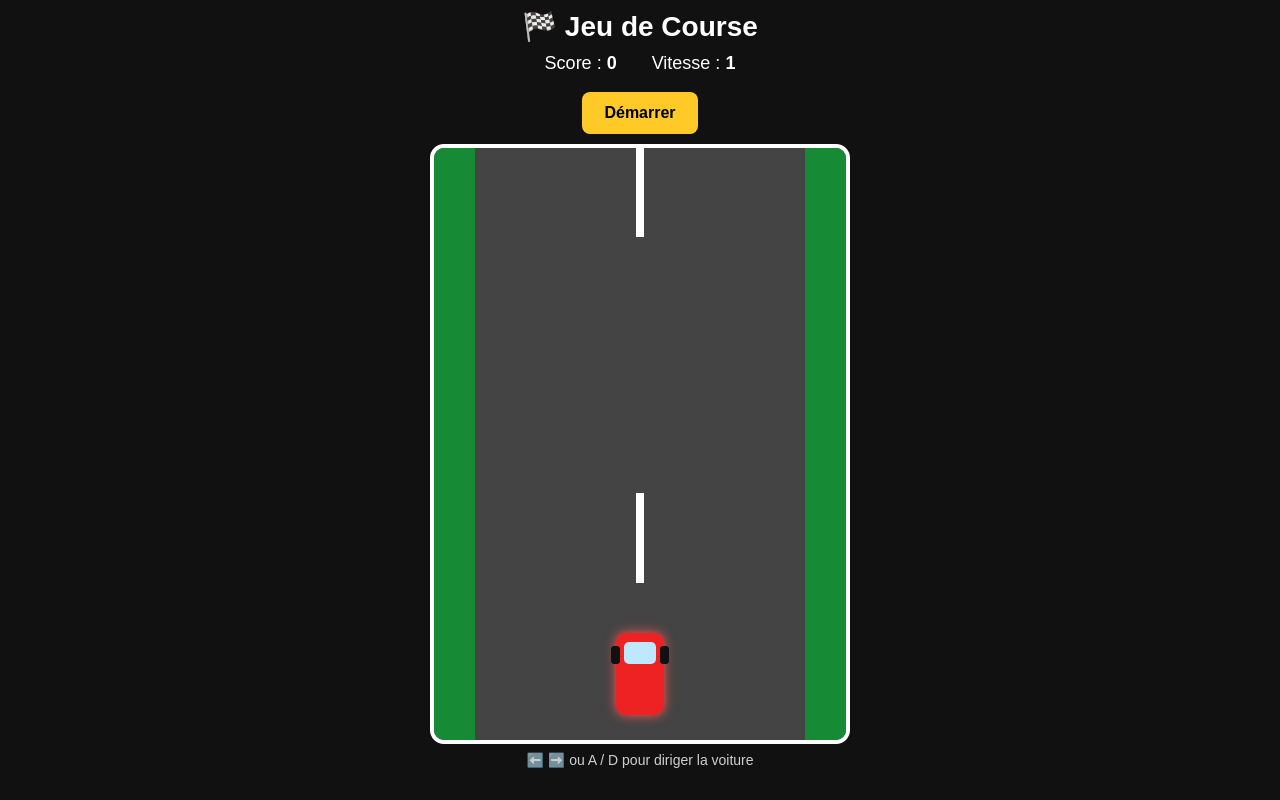
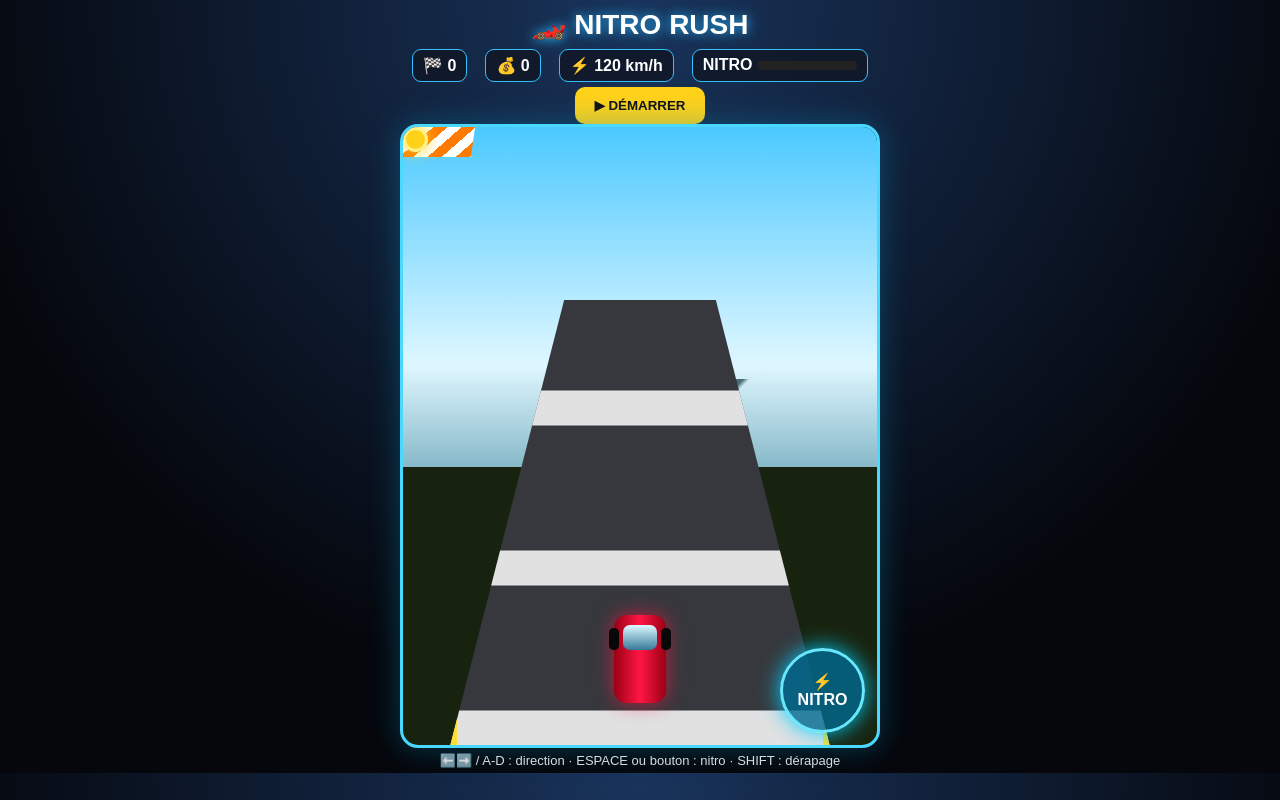
Before and after one commit to sarutoblagogee-source/jeu-course, a plain HTML site: page index.html in a window 1280 px wide. Drawn offline with Linux system fonts and the light colour scheme.

Commit message:
Ameliorer le jeu en style arcade nitro

```diff
--- a/index.html
+++ b/index.html
@@ -1,50 +1,59 @@
-<!DOCTYPE html>
-<html lang="fr">
-<head>
-<meta charset="UTF-8">
-<meta name="viewport" content="width=device-width,initial-scale=1.0">
-<title>Jeu de Course</title>
+<!doctype html>
+<html lang="fr"><head><meta charset="utf-8"><meta name="viewport" content="width=device-width,initial-scale=1">
+<title>Nitro Rush — Jeu de course</title>
 <style>
-*{box-sizing:border-box}body{margin:0;background:#111;color:#fff;font-family:Arial,sans-serif;text-align:center;overflow:hidden}
-h1{margin:10px 0;font-size:28px}.hud{display:flex;justify-content:center;gap:35px;font-size:18px;margin-bottom:8px}
-#game{position:relative;margin:auto;width:min(94vw,420px);height:75vh;max-height:700px;min-height:500px;background:#333;overflow:hidden;border:4px solid #fff;border-radius:14px}
-.road{position:absolute;inset:0;background:linear-gradient(90deg,#178a35 0 10%,#444 10% 90%,#178a35 90% 100%)}
-.line{position:absolute;width:8px;height:90px;background:#fff;left:calc(50% - 4px);top:-100px;animation:move 0.7s linear infinite}
-.line:nth-child(2){animation-delay:.35s}@keyframes move{to{top:100%}}
-.car,.enemy{position:absolute;width:48px;height:82px;border-radius:10px;z-index:5}
-.car{bottom:25px;background:#e22;left:calc(50% - 24px);box-shadow:0 0 12px #f55}
-.enemy{top:-100px;background:#168cff;box-shadow:0 0 10px #58aaff}
-.window{position:absolute;left:8px;top:9px;width:32px;height:22px;background:#bde8ff;border-radius:5px}
-.wheel{position:absolute;width:9px;height:18px;background:#111;border-radius:4px;top:13px}.w1{left:-5px}.w2{right:-5px}.w3{left:-5px;bottom:13px}.w4{right:-5px;bottom:13px}
-#start,#restart{padding:12px 22px;border:0;border-radius:8px;background:#ffca28;font-weight:bold;font-size:16px;cursor:pointer;margin:10px}
-#over{display:none;position:absolute;inset:0;background:#000b;z-index:10;align-items:center;justify-content:center;flex-direction:column}
-#over h2{font-size:36px;margin:8px}
-.hint{font-size:14px;opacity:.8;margin:8px}
+*{box-sizing:border-box}body{margin:0;background:radial-gradient(circle at top,#19345c,#05070c 70%);color:white;font-family:Arial,sans-serif;text-align:center;overflow:hidden}
+h1{margin:8px 0;font-size:28px;text-shadow:0 0 12px #29b6ff}.hud{display:flex;justify-content:center;gap:18px;flex-wrap:wrap;margin:5px;font-weight:bold}
+.hud span{background:#101827dd;border:1px solid #35bfff;padding:6px 10px;border-radius:9px}.bar{width:100px;height:9px;background:#222;border-radius:9px;overflow:hidden;display:inline-block}.fill{height:100%;width:100%;background:#19d8ff}
+#game{position:relative;margin:auto;width:min(96vw,480px);height:min(78vh,700px);min-height:500px;overflow:hidden;border:3px solid #4bd8ff;border-radius:18px;background:#18230f;box-shadow:0 0 30px #0787b866}
+.sky{position:absolute;inset:0 0 45%;background:linear-gradient(#4bc9ff,#dff7ff 70%,#87b9c9);z-index:0}
+.mountain{position:absolute;bottom:43%;left:-10%;width:120%;height:100px;background:linear-gradient(135deg,transparent 45%,#284c58 46% 58%,transparent 59%),linear-gradient(45deg,transparent 45%,#355d68 46% 58%,transparent 59%);opacity:.8}
+.road{position:absolute;inset:28% 10% 0;background:#36383d;clip-path:polygon(30% 0,70% 0,100% 100%,0 100%);z-index:1}
+.road:before{content:"";position:absolute;inset:0;background:repeating-linear-gradient(to bottom,transparent 0 70px,#fff 71px 105px,transparent 106px 160px);background-size:10px 160px;background-position:50% -80px;opacity:.85;animation:road .32s linear infinite}
+@keyframes road{to{background-position:50% 80px}}
+.edge{position:absolute;inset:28% 10% 0;border-left:7px solid #ffdf2e;border-right:7px solid #ffdf2e;clip-path:polygon(30% 0,70% 0,100% 100%,0 100%);z-index:2;pointer-events:none}
+.car,.enemy{position:absolute;width:52px;height:88px;border-radius:13px;z-index:6;transition:transform .08s}
+.car{bottom:42px;left:calc(50% - 26px);background:linear-gradient(90deg,#9b0015,#ff1744,#9b0015);box-shadow:0 0 20px #ff1744aa}
+.enemy{top:-120px;background:linear-gradient(90deg,#0753a9,#19a9ff,#0753a9);box-shadow:0 0 16px #19a9ff99}
+.window{position:absolute;left:9px;top:10px;width:34px;height:25px;background:linear-gradient(#dffaff,#367a9b);border-radius:7px}
+.wheel{position:absolute;width:10px;height:22px;background:#080808;border-radius:5px;top:13px}.w1{left:-5px}.w2{right:-5px}.w3{left:-5px;bottom:13px}.w4{right:-5px;bottom:13px}
+.coin{position:absolute;width:25px;height:25px;border-radius:50%;background:#ffd21a;border:3px solid #fff18a;z-index:5;box-shadow:0 0 15px #ffd21a;animation:spin .5s linear infinite}@keyframes spin{50%{transform:scale(.65) rotateY(90deg)}}
+.ramp{position:absolute;width:70px;height:30px;background:repeating-linear-gradient(135deg,#ff7a00 0 10px,#fff 10px 20px);z-index:4;transform:skewX(-8deg)}
+#nitroBtn{position:absolute;right:12px;bottom:12px;z-index:12;width:85px;height:85px;border-radius:50%;border:3px solid #68e8ff;background:#006b91cc;color:#fff;font-size:16px;font-weight:bold;box-shadow:0 0 22px #00cfff;cursor:pointer}
+#start,#restart{padding:11px 20px;border:0;border-radius:10px;background:#ffd21a;color:#111;font-weight:bold;cursor:pointer}
+#over{display:none;position:absolute;inset:0;background:#02050ccc;z-index:20;align-items:center;justify-content:center;flex-direction:column}
+#over h2{font-size:38px;margin:8px;color:#ff3157;text-shadow:0 0 15px #ff3157}.hint{font-size:13px;opacity:.85;margin:5px}
 </style></head>
 <body>
-<h1>🏁 Jeu de Course</h1>
-<div class="hud"><span>Score : <b id="score">0</b></span><span>Vitesse : <b id="speed">1</b></span></div>
-<button id="start">Démarrer</button>
-<div id="game">
-<div class="road"><div class="line"></div><div class="line"></div></div>
+<h1>🏎️ NITRO RUSH</h1>
+<div class="hud"><span>🏁 <b id="score">0</b></span><span>💰 <b id="coins">0</b></span><span>⚡ <b id="kmh">120</b> km/h</span><span>NITRO <i class="bar"><i id="nitro" class="fill"></i></i></span></div>
+<button id="start">▶ DÉMARRER</button>
+<div id="game"><div class="sky"></div><div class="mountain"></div><div class="road"></div><div class="edge"></div>
 <div id="car" class="car"><div class="window"></div><i class="wheel w1"></i><i class="wheel w2"></i><i class="wheel w3"></i><i class="wheel w4"></i></div>
 <div id="enemy" class="enemy"><div class="window"></div><i class="wheel w1"></i><i class="wheel w2"></i><i class="wheel w3"></i><i class="wheel w4"></i></div>
-<div id="over"><h2>💥 GAME OVER</h2><p>Score : <b id="final">0</b></p><button id="restart">Rejouer</button></div>
-</div>
-<p class="hint">⬅️ ➡️ ou A / D pour diriger la voiture</p>
+<div id="coin" class="coin"></div><div id="ramp" class="ramp"></div>
+<button id="nitroBtn">⚡<br>NITRO</button>
+<div id="over"><h2>💥 CRASH !</h2><p>Score : <b id="final">0</b> — Pièces : <b id="finalCoins">0</b></p><button id="restart">🔄 REJOUER</button></div></div>
+<p class="hint">⬅️➡️ / A-D : direction · ESPACE ou bouton : nitro · SHIFT : dérapage</p>
 <script>
-const game=document.getElementById('game'),car=document.getElementById('car'),enemy=document.getElementById('enemy');
-const scoreEl=document.getElementById('score'),speedEl=document.getElementById('speed'),over=document.getElementById('over'),final=document.getElementById('final');
-let x=game.clientWidth/2-24,y=-100,score=0,running=false,keys={},last=0,enemySpeed=4;
-function reset(){x=game.clientWidth/2-24;y=-100;score=0;enemySpeed=4;running=true;over.style.display='none';scoreEl.textContent=0;car.style.left=x+'px';enemy.style.left=(20+Math.random()*(game.clientWidth-68))+'px';enemy.style.top=y+'px';requestAnimationFrame(loop)}
+const G=document.getElementById('game'),car=document.getElementById('car'),enemy=document.getElementById('enemy'),coin=document.getElementById('coin'),ramp=document.getElementById('ramp');
+const scoreEl=document.getElementById('score'),coinsEl=document.getElementById('coins'),kmh=document.getElementById('kmh'),nitroEl=document.getElementById('nitro'),over=document.getElementById('over');
+let x=G.clientWidth/2-26,ey=-120,cx=120,score=0,coins=0,fuel=100,running=false,keys={},last=0,base=6,nitroOn=false;
+function rndX(w=55){return 18+Math.random()*(G.clientWidth-36-w)}
+function place(){enemy.style.left=rndX(55)+'px';ey=-120;coin.style.left=rndX(25)+'px';coin.style.top=(-300-Math.random()*250)+'px';ramp.style.left=rndX(70)+'px';ramp.style.top=(-600-Math.random()*250)+'px'}
+function start(){x=G.clientWidth/2-26;score=0;coins=0;fuel=100;base=6;running=true;over.style.display='none';scoreEl.textContent=0;coinsEl.textContent=0;place();requestAnimationFrame(loop)}
 function hit(a,b){return !(a.right<b.left||a.left>b.right||a.bottom<b.top||a.top>b.bottom)}
 function loop(t){if(!running)return;let dt=Math.min(2,(t-last)/16.67||1);last=t;
-if(keys.ArrowLeft||keys.a)x-=6*dt;if(keys.ArrowRight||keys.d)x+=6*dt;x=Math.max(15,Math.min(game.clientWidth-63,x));y+=enemySpeed*dt;
-car.style.left=x+'px';enemy.style.top=y+'px';
-if(y>game.clientHeight+20){score++;scoreEl.textContent=score;enemySpeed=Math.min(12,4+score*.12);speedEl.textContent=(enemySpeed/4).toFixed(1);y=-100;enemy.style.left=(15+Math.random()*(game.clientWidth-63))+'px'}
-if(hit(car.getBoundingClientRect(),enemy.getBoundingClientRect())){running=false;final.textContent=score;over.style.display='flex';return}
+let boost=(keys[' ']||keys.Shift)&&fuel>0;nitroOn=!!(keys[' ']||keys.Shift)&&fuel>0;if(nitroOn)fuel=Math.max(0,fuel-.65*dt);else fuel=Math.min(100,fuel+.08*dt);
+let speed=(base+(nitroOn?8:0))*dt;if(keys.ArrowLeft||keys.a)x-=7*dt*(keys.Shift?1.3:1);if(keys.ArrowRight||keys.d)x+=7*dt*(keys.Shift?1.3:1);x=Math.max(10,Math.min(G.clientWidth-62,x));
+ey+=speed;let coinY=parseFloat(coin.style.top||'-400')+speed, rampY=parseFloat(ramp.style.top||'-700')+speed;coin.style.top=coinY+'px';ramp.style.top=rampY+'px';enemy.style.top=ey+'px';car.style.left=x+'px';car.style.transform=keys.Shift?'rotate('+(keys.ArrowLeft||keys.a?-7:7)+'deg)':'rotate(0)';
+kmh.textContent=Math.round(105+speed*9);nitroEl.style.width=fuel+'%';
+if(ey>G.clientHeight+20){score++;scoreEl.textContent=score;base=Math.min(12,6+score*.08);place()}
+if(coinY>G.clientHeight){coin.style.left=rndX(25)+'px';coin.style.top='-150px'}
+if(rampY>G.clientHeight){ramp.style.left=rndX(70)+'px';ramp.style.top='-250px'}
+if(hit(car.getBoundingClientRect(),enemy.getBoundingClientRect())){running=false;document.getElementById('final').textContent=score;document.getElementById('finalCoins').textContent=coins;over.style.display='flex';return}
+if(hit(car.getBoundingClientRect(),coin.getBoundingClientRect())){coins++;coinsEl.textContent=coins;coin.style.top='-250px';coin.style.left=rndX(25)+'px'}
 requestAnimationFrame(loop)}
-addEventListener('keydown',e=>{keys[e.key]=true;if(['ArrowLeft','ArrowRight',' '].includes(e.key))e.preventDefault()});
-addEventListener('keyup',e=>keys[e.key]=false);
-document.getElementById('start').onclick=reset;document.getElementById('restart').onclick=reset;
+addEventListener('keydown',e=>{keys[e.key]=true;if(['ArrowLeft','ArrowRight',' ','Shift'].includes(e.key))e.preventDefault()});addEventListener('keyup',e=>keys[e.key]=false);
+document.getElementById('start').onclick=start;document.getElementById('restart').onclick=start;document.getElementById('nitroBtn').onmousedown=()=>keys[' ']=true;document.getElementById('nitroBtn').onmouseup=()=>keys[' ']=false;document.getElementById('nitroBtn').ontouchstart=e=>{e.preventDefault();keys[' ']=true};document.getElementById('nitroBtn').ontouchend=()=>keys[' ']=false;
 </script></body></html>
```
